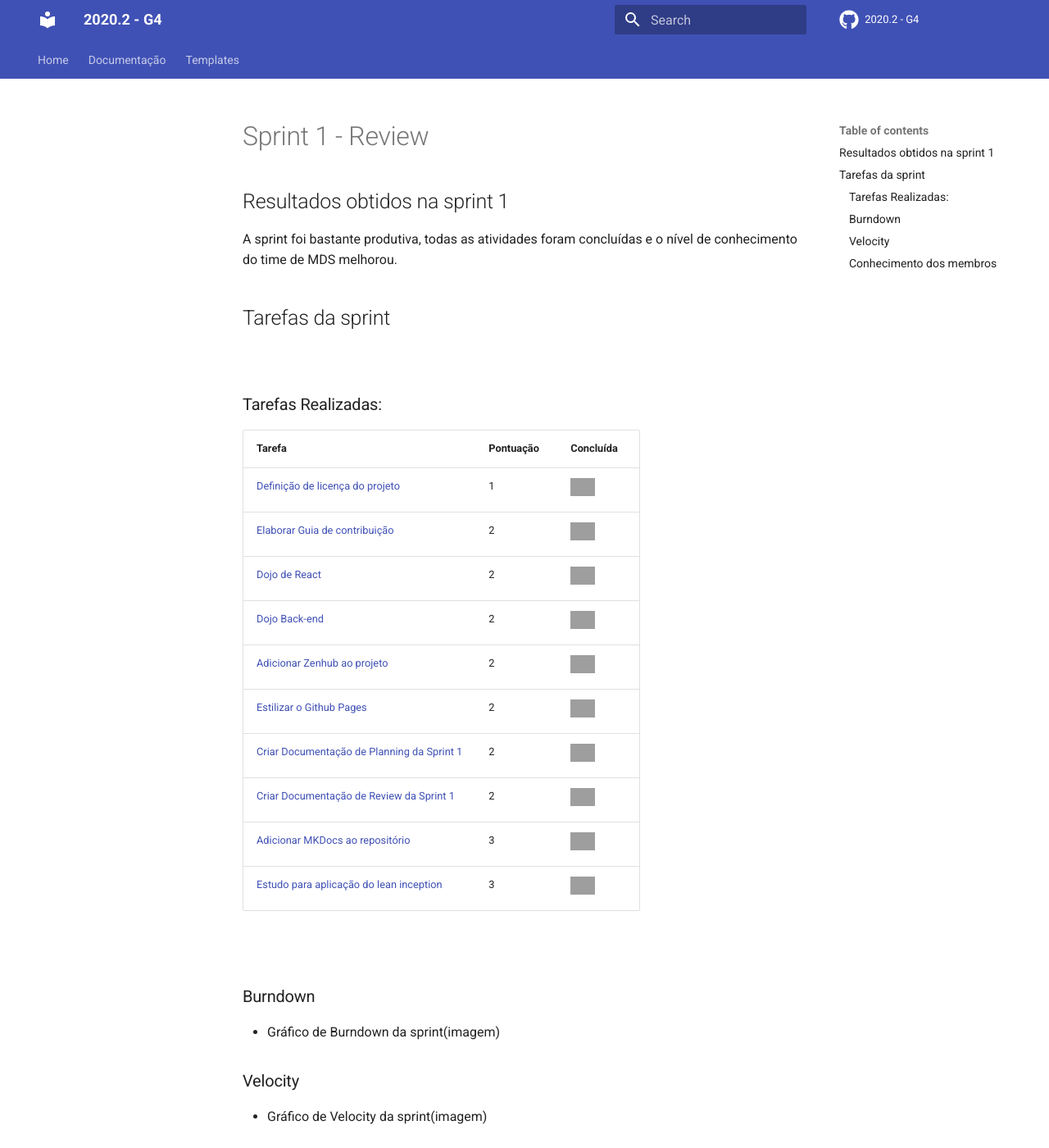
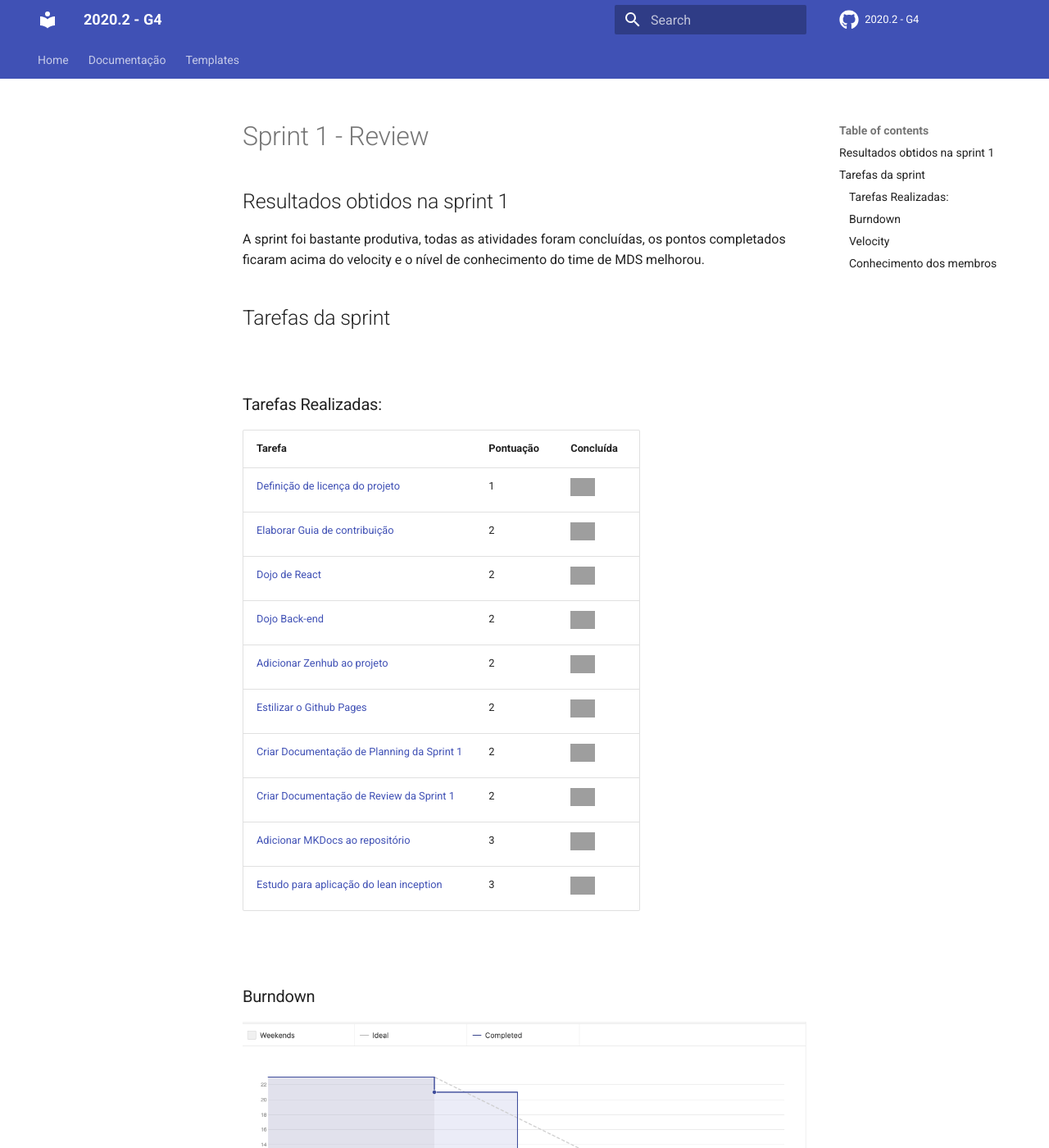
Before and after one commit to fga-eps-mds/2020-2-SiGeD, an MkDocs documentation site: the page built from docs/sprints/sprint1/sprint1_review.md, in a window 1280 px wide and 1400 px high. Shown: the whole window at 82% size. Built offline with MkDocs 1.6.1 and Material for MkDocs 9.7.7, drawn with Linux system fonts in a browser that asks for light colours; comment, search, counter and statistics services are not loaded; some of the changed text lies outside the part shown; grey boxes are pictures that could not be loaded.

Commit message:
Add velocity and burndown

```diff
--- a/docs/sprints/sprint1/sprint1_review.md
+++ b/docs/sprints/sprint1/sprint1_review.md
@@ -2,7 +2,7 @@
 
 ## Resultados obtidos na sprint 1
 
-A sprint foi bastante produtiva, todas as atividades foram concluídas e o nível de conhecimento do time de MDS
+A sprint foi bastante produtiva, todas as atividades foram concluídas, os pontos completados ficaram acima do velocity e o nível de conhecimento do time de MDS
 melhorou.
 
 ## Tarefas da sprint
@@ -26,10 +26,9 @@
 <br>
 
 ### Burndown
- - Gráfico de Burndown da sprint(imagem)
+ ![imagem](burndown.png)
 
 ### Velocity
- - Gráfico de Velocity da sprint(imagem)
+ ![imagem](velocity.png)
 
 ### Conhecimento dos membros
- - Tabela de conhecimento da sprint(imagem).
```
Also changed, not shown: docs/sprints/sprint1/burndown.png (added), docs/sprints/sprint1/velocity.png (added).
